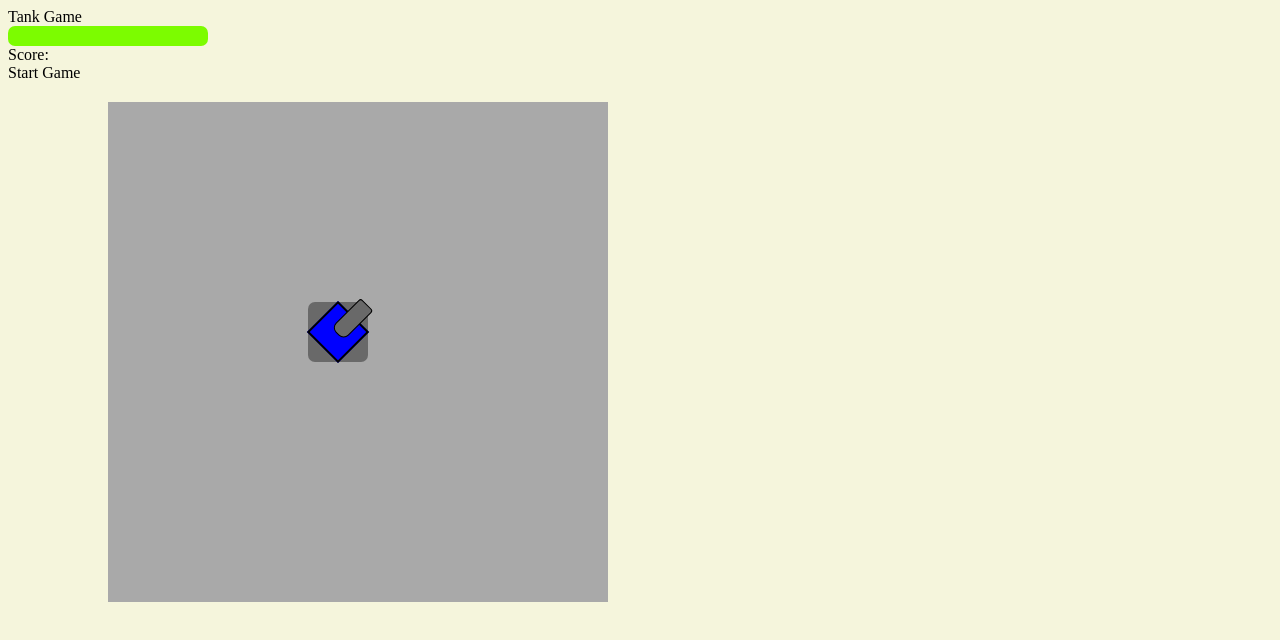
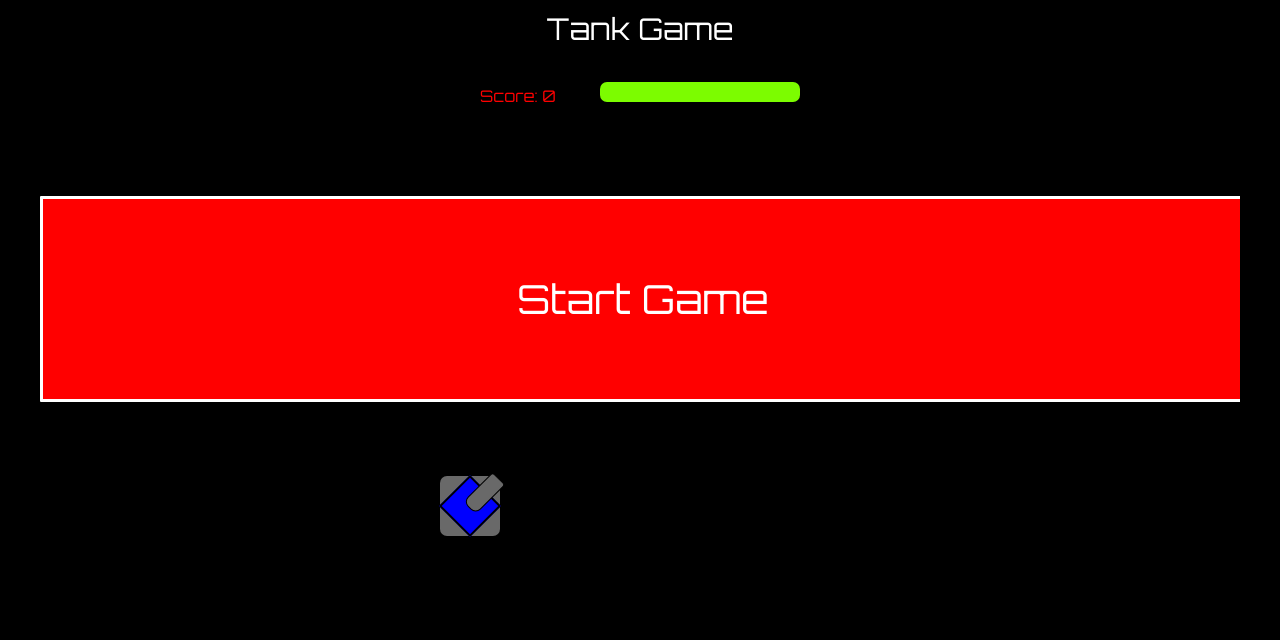
Before and after one commit to Evgen097/tankgame, a plain HTML site: page index.html in a window 1280 px wide. Drawn offline with Linux system fonts and the light colour scheme.

Commit message:
add style

```diff
--- a/index.html
+++ b/index.html
@@ -5,8 +5,10 @@
     <title>Tank Game</title>
     <link rel="stylesheet" href="./emoji.css">
     <style>
+        @import url('https://fonts.googleapis.com/css?family=Orbitron');
         body{
-            background-color: beige;
+            background-color: black;
+            font-family: 'Orbitron', sans-serif;
         }
 
         #game{
@@ -14,17 +16,17 @@
         }
 
         #field{
-            position: absolute;
-            width: 500px;
-            height: 500px;
-            margin: 20px  100px 100px 100px;
-            background-color: darkgrey;
+            position: relative;
+            width: 1200px;
+            height: 600px;
+            margin: 80px auto;
+            background-color: black;
             overflow: hidden;
         }
         #tank{
             position: absolute;
-            left: 200px;
-            top: 200px;
+            left: 400px;
+            top: 350px;
             width: 60px;
             height: 60px;
             background-color: dimgray;
@@ -94,9 +96,26 @@
             /*border-radius: 50% 50% 50% 50%;*/
         }
 
+        #title{
+            margin: 10px auto;
+            text-align: center;
+            color: white;
+            font-size: 30px;
+        }
+        #info{
+            margin: 0px auto;
+            margin-bottom: -80px;
+            padding: 20px;
+            text-align: center;
+            background-color: black;
+            color: red;
+        }
+        #score {
+            color: red;
+        }
         #life{
-            position: relative;
-
+            display: inline-block;
+            margin: 5px 0px 0px 40px;
             width: 200px;
             height: 20px;
             background-color: lawngreen;
@@ -104,17 +123,33 @@
             border-radius: 7px 7px 7px 7px;
         }
 
+        #btnstart{
+            position: absolute;
+            left: 0px;
+            top: 70px;
+            width: 100%;
+            height: 200px;
+            background-color: red;
+            border: 3px solid white;
+            border-radius: 1px 1px 1px 1px;
+            text-align: center;
+            line-height: 200px;
+            color: white;
+            font-size: 40px;
+            cursor: pointer;
+        }
+
     </style>
 </head>
 
 <body>
 
-<div id="game"> <div>Tank Game </div>
-    <div id="life"></div>Score: <span id="score"></span>
-    <div id="btnstart">Start Game</div>
-
+<div id="game">
+    <div id="title">Tank Game</div>
+    <div id="info"> Score: <span id="score">0</span>  <div id="life"></div> </div>
 
     <div id="field">
+        <div id="btnstart">Start Game</div>
         <div id="tank">
             <div id="tower">
                 <div id="barrel">
@@ -307,9 +342,13 @@
                     left: document.querySelector('#field').getBoundingClientRect().left,
                     top: document.querySelector('#field').getBoundingClientRect().top
                 };
-                this.emojis = ['em-alien', 'em-robot_face', 'em-smiling_imp', 'em-space_invader', 'em-japanese_ogre']
-                this.vx = this.random(1,5);
-                this.vy = this.random(1,6);
+                this.emojis = ['em-alien', 'em-robot_face', 'em-smiling_imp', 'em-space_invader',
+                    'em-japanese_ogre', 'em-imp', 'em-skull', 'em-bat', 'em-boar', 'em-dragon', 'em-flying_saucer', 'em-nauseated_face',
+                    'em-rage', 'em-rocket', 'em-skull', 'em-skull_and_crossbones',
+
+                ]
+                this.vx = this.random(4,8);
+                this.vy = this.random(3,9);
                 this.init();
             }
 
@@ -421,6 +460,7 @@
         }
 
         init(){
+            this.btnStart.style.display = 'block';
             addEventListener("keydown", this.handleKeydown.bind(this));
             addEventListener("keyup", this.handleKeyup.bind(this));
             this.btnStart.addEventListener("click", this.startGame.bind(this));
@@ -441,6 +481,7 @@
             };
 
             if(!this.play) {
+                this.btnStart.style.display = 'none';
                 this.createBuddyes(this.buddyesNumber);
                 this.scores = 0;
                 this.score.innerHTML = this.scores;
@@ -463,8 +504,9 @@
             buddyes.forEach(buddy => {buddy.parentNode.removeChild(buddy);});
             this.buddyes =[];
 
-            this.tank.tank.style.left = '200px';
-            this.tank.tank.style.top = '200px';
+            this.tank.tank.style.left = '400px';
+            this.tank.tank.style.top = '350px';
+            this.btnStart.style.display = 'block';
         }
 
         handleKeydown(e){
```
